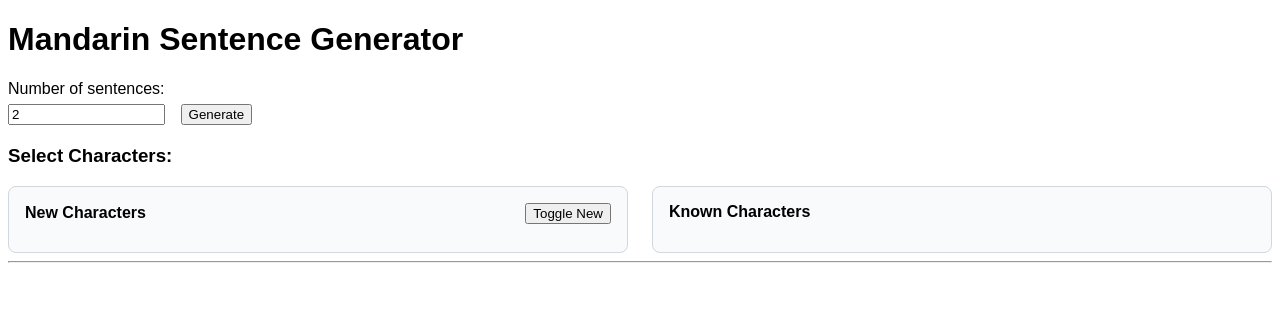
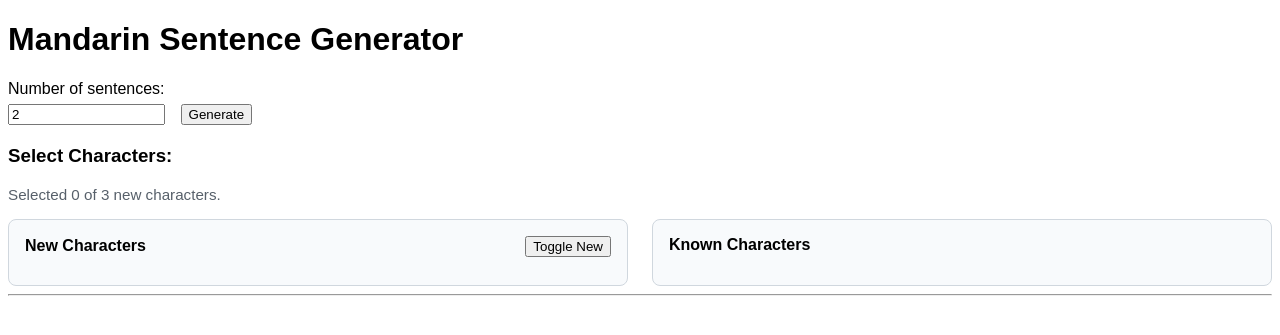
Before and after one commit to hochmuth/mandarin_learner, a FastAPI app: page / in a window 1280 px wide. Shown: the top 335 px of the page. Run offline with FastAPI, Linux system fonts and the light colour scheme; data that the repository does not hold is empty; some libraries are stand-ins or nearby versions.

Commit message:
Selection limited to max 3 characters

```diff
--- a/app/routes/generate.py
+++ b/app/routes/generate.py
@@ -10,6 +10,7 @@ from app.services.vocabulary_service import (
 from app.services.generation_service import generate_sentences
 
 router = APIRouter()
+MAX_SELECTED_CHARACTERS = 3
 
 
 @router.post("/generate")
@@ -17,6 +18,9 @@ def generate(
     req: GenerationRequest,
     session: Session = Depends(get_session)
 ):
+    if len(req.character_ids) > MAX_SELECTED_CHARACTERS:
+        return {"error": f"Select at most {MAX_SELECTED_CHARACTERS} characters"}
+
     # Step 1: fetch characters from DB
     db_characters = get_characters_by_ids(session, req.character_ids)
     known_characters = get_characters_by_status(session, "known")
--- a/app/schemas.py
+++ b/app/schemas.py
@@ -1,7 +1,7 @@
-from pydantic import BaseModel
+from pydantic import BaseModel, Field
 
 class GenerationRequest(BaseModel):
-    character_ids: list[int]
+    character_ids: list[int] = Field(min_length=1, max_length=3)
     n_sentences: int = 3
 
 class SentenceResult(BaseModel):
--- a/app/templates/index.html
+++ b/app/templates/index.html
@@ -52,6 +52,16 @@
             display: block;
             margin-bottom: 8px;
         }
+
+        .selection-note {
+            margin: 8px 0 0;
+            color: #57606a;
+            font-size: 0.95rem;
+        }
+
+        .selection-note.is-error {
+            color: #b42318;
+        }
     </style>
 </head>
 <body>
@@ -73,6 +83,9 @@
     </div>
 
     <h3>Select Characters:</h3>
+    <p id="selection-note" class="selection-note">
+        Choose up to {{ max_selected_characters }} new characters.
+    </p>
 
     <!-- Character List -->
     <div id="character-list" class="character-columns">
@@ -84,7 +97,12 @@
             <div id="new-characters" class="character-list">
                 {% for char in new_characters %}
                     <label>
-                        <input type="checkbox" name="character_ids" value="{{ char.id }}">
+                        <input
+                            type="checkbox"
+                            name="character_ids"
+                            value="{{ char.id }}"
+                            data-character-checkbox
+                        >
                         {{ char.character }} ({{ char.pinyin }}) - {{ char.meaning }}
                     </label>
                 {% endfor %}
@@ -111,14 +129,51 @@
 
 <!-- JavaScript -->
 <script>
+const maxSelectedCharacters = {{ max_selected_characters }};
+
 function toggleGroup(groupId) {
     const checkboxes = Array.from(
         document.querySelectorAll(`#${groupId} input[type="checkbox"]`)
     );
-    const shouldSelect = checkboxes.some(cb => !cb.checked);
+    const shouldSelect = checkboxes.some(cb => !cb.checked && !cb.disabled);
 
-    checkboxes.forEach(cb => cb.checked = shouldSelect);
+    checkboxes.forEach(cb => {
+        if (shouldSelect && getSelectedCount() >= maxSelectedCharacters) {
+            return;
+        }
+
+        cb.checked = shouldSelect;
+    });
+
+    syncCharacterSelectionState();
 }
+
+function getCharacterCheckboxes() {
+    return Array.from(document.querySelectorAll("[data-character-checkbox]"));
+}
+
+function getSelectedCount() {
+    return getCharacterCheckboxes().filter(cb => cb.checked).length;
+}
+
+function syncCharacterSelectionState() {
+    const selectedCount = getSelectedCount();
+    const selectionNote = document.getElementById("selection-note");
+    const reachedLimit = selectedCount >= maxSelectedCharacters;
+
+    getCharacterCheckboxes().forEach(cb => {
+        cb.disabled = reachedLimit && !cb.checked;
+    });
+
+    selectionNote.textContent = `Selected ${selectedCount} of ${maxSelectedCharacters} new characters.`;
+    selectionNote.classList.toggle("is-error", reachedLimit);
+}
+
+getCharacterCheckboxes().forEach(cb => {
+    cb.addEventListener("change", syncCharacterSelectionState);
+});
+
+syncCharacterSelectionState();
 </script>
 
 </body>
```
Also changed, not shown: app/routes/ui.py (+13 -0 lines).
